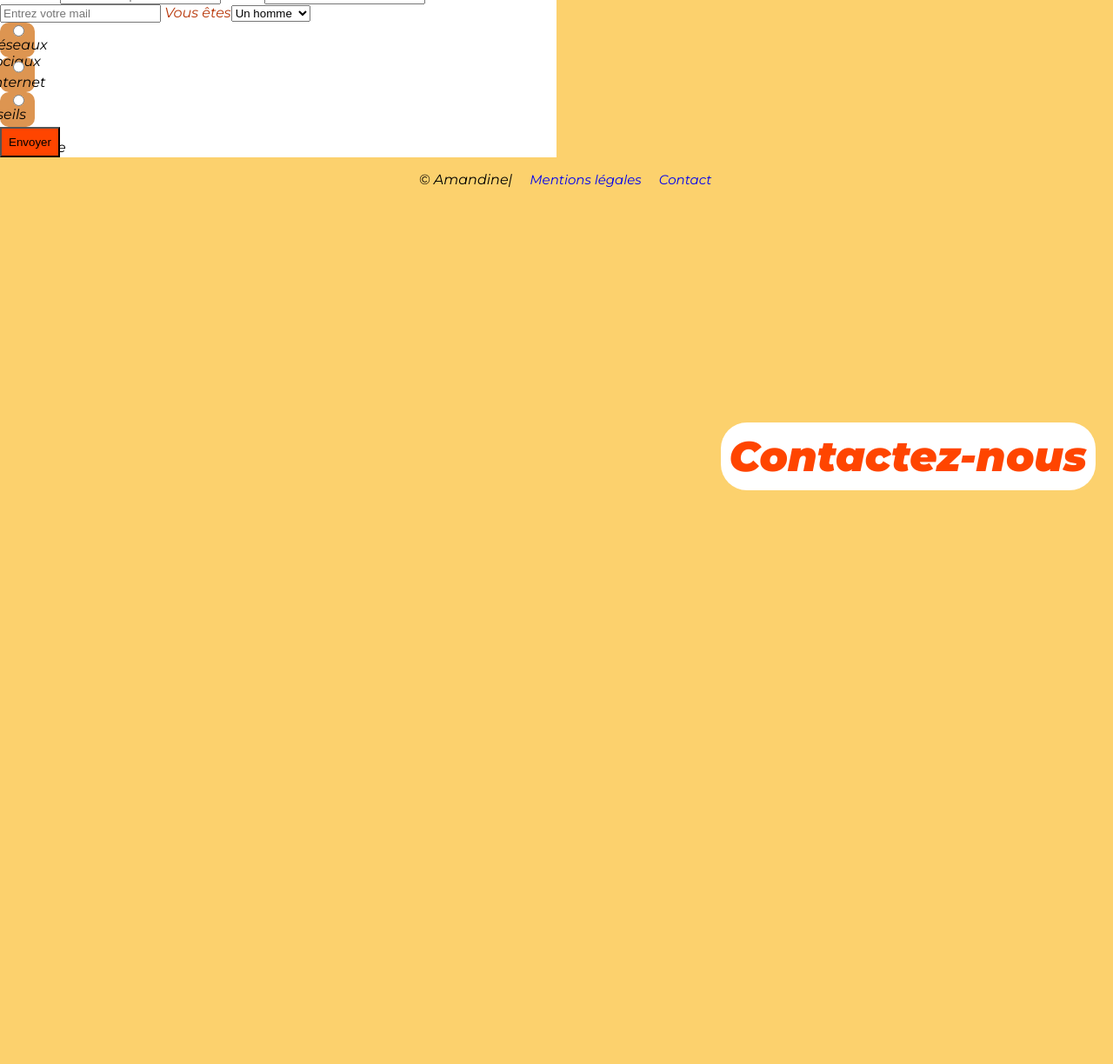
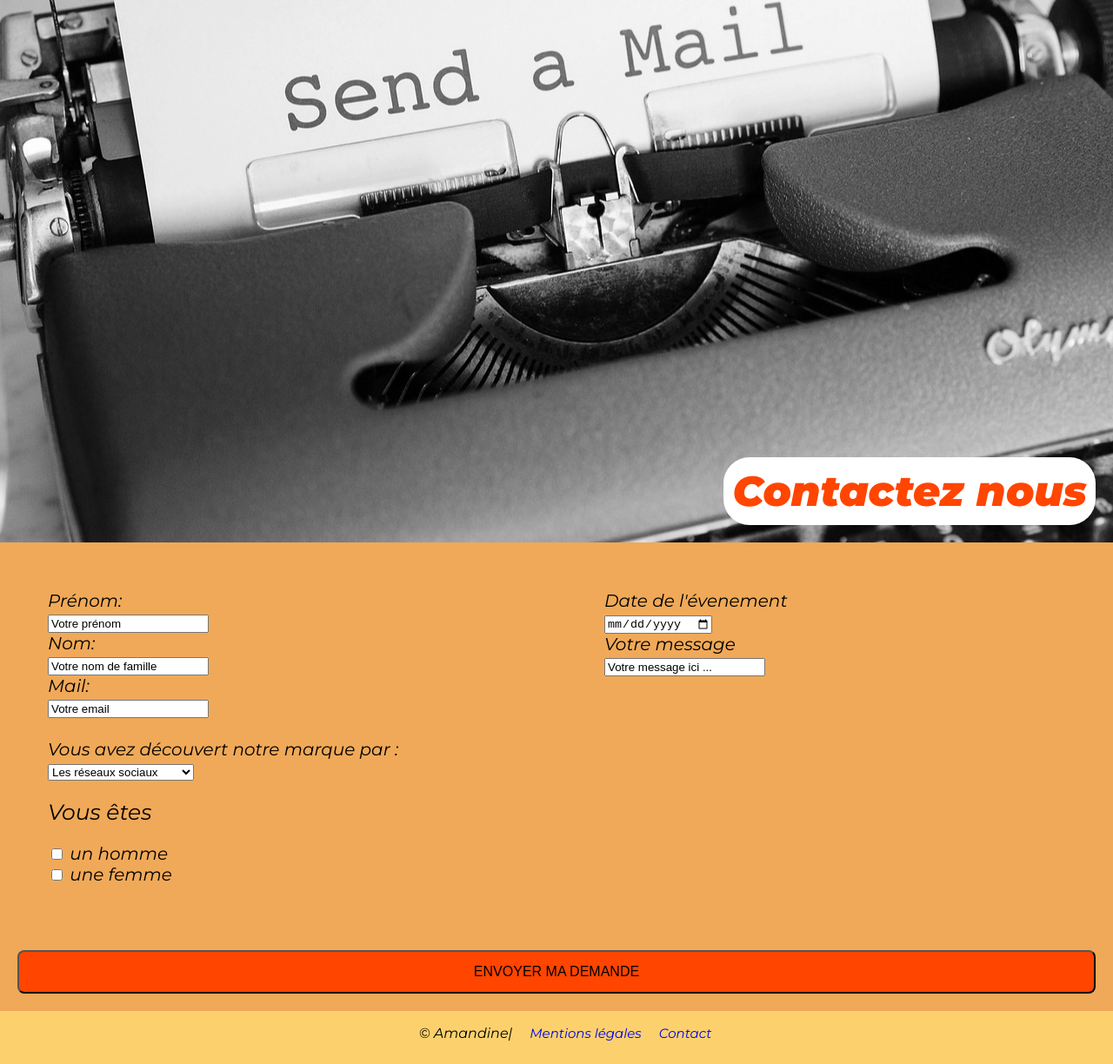
Before and after one commit to alieau/projet-happy-queen, a plain HTML site: page contact.html in a window 1280 px wide. Shown: the part 216-1440 px from the top of the page at 87% size. Before the commit the page ends 800 px from the top, so only its background shows below. Drawn offline with Linux system fonts and the light colour scheme; files whose address does not match are found by name.

Commit message:
form contact V2

```diff
--- a/contact.html
+++ b/contact.html
@@ -28,59 +28,58 @@
 
 
 
-  <main class="main">
-    <div class="container-header">
-      <h1 class="h1">Contactez-nous</h1>
+
+  <div class="contact-title">
+    <h1 class="h1">Contactez nous</h1>
   </div>
 
+  <form method="POST" action="mail.php">
 
-  <div class="container-form">
-    <form method ="POST" action="mail.php" class="form">
+    <main class="main">
 
-    <label for="prenom">Prénom</label>
-    <input type="text" name="prénom" placeholder="Entrez votre prénom" id="prénom">
+      <div class="space50">
+        <label for="prenom">Prénom:</label><br>
+        <input type="prenom" id="prenom" name="prenom" value="Votre prénom"><br>
+        <label for="name">Nom:</label><br>
+        <input type="text" id="name" name="name" value="Votre nom de famille">
+        <br>
+        <label for="mail"></label>Mail:</label><br>
+        <input type="text" id="mail" name="mail" value="Votre email">
+        <br><br>
 
+        <label for="titlle-scrolling-menu">Vous avez découvert notre marque par :</label>
+        <select name="scrolling-menu" id="scrolling-menu">
+          <option value="Réseaux sociaux">Les réseaux sociaux</option>
+          <option value="publicité">La publicité internet</option>
+          <option value="conseils">Sur conseils d'un proche</option>
+        </select>
 
-    <label for="nom">NOM</label>
-    <input type="text" name="nom" placeholder="Entrez votre nom" id="nom">
+        <h2 class="h2">Vous êtes </h2>
+        <input type="checkbox" id="homme" name="homme" value="homme">
+        <label for="homme">un homme</label><br>
 
-    <label for="email">Email</label>
-    <input type="text" name="mail" placeholder="Entrez votre mail" id="email">
-
-    <label for="menu_deroulant">Vous êtes<select>
-      <option value="Un homme">Un homme</option>
-      <option value="Une femme">Une femme</option>
-    </select>
-    </label>
-
-    <div class="form-groupe">
-
-      <label class="">
-        <input type="radio" name="choice" value="reseausocial"><pan> Réseaux sociaux</span>
-      </label>
-      <label>
-        <input type="radio" name="choice" value="internet"><pan> Internet</span>
-      </label>
-      <label>
-        <input type="radio" name="choice" value="conseil"><pan> Conseils d'une connaissance</span>
-      </label>
+        <input type="checkbox" id="femme" name="femme" value="femme">
+        <label for="femme">une femme</label><br>
 
       </div>
 
-    <input type="submit"  value="Envoyer" class="form-button">
+      <div class="space50"><label for="date">Date de l'évenement</label>
+        <label for="date"></label><br>
+        <input type="date" id="date" name="date" value="Choisissez une date">
+        <br>
+        <label for="message"></label> Votre message</label><br>
+        <input type="text" id="message" name="message" value="Votre message ici ..."><br>
 
 
- </form>
+
 
 
       </div>
 
 
+      <input type="submit" value="ENVOYER MA DEMANDE" class="form-button">
+    </main>
   </form>
-
-
-  </main>
-
 
   <footer>
 
--- a/style.css
+++ b/style.css
@@ -12,31 +12,27 @@ body {
   font-size: 16px;
 }
 
-.logo{
-  width:200px;
+.logo {
+  width: 200px;
 }
 
 .nav {
   align-self: flex-end;
-  font-size:100px;
-
+  font-size: 100px;
 }
 
 .color-link {
   background-color: white;
   margin-right: 15px;
   padding: 10px;
-  position:relative;
+  position: relative;
   border-radius: 8px;
   color: orangered;
-  font-size:20px;
+  font-size: 20px;
   justify-content: space-around;
   text-decoration: none;
   flex-wrap: wrap;
-
 }
-
-
 
 .main-top {
   background-image: url("./img/resultats/girl-12-V1.webp");
@@ -45,9 +41,7 @@ body {
   position: relative;
   height: 80vh;
   width: 100%;
-
 }
-
 
 .h1 {
   background-color: white;
@@ -57,14 +51,13 @@ body {
   bottom: 0px;
   right: 0px;
   padding: 10px;
-  margin:20px;
+  margin: 20px;
   font-size: 3em;
-
 }
 
 .main-middle-1 {
   padding: 0px;
-  margin:0px;
+  margin: 0px;
 }
 
 .title-main-middle {
@@ -74,196 +67,178 @@ body {
   bottom: -35px;
   right: 70px;
   border-radius: 30px;
-  font-size: 1,5em;
-  padding:20px;
+  font-size: 1, 5em;
+  padding: 20px;
   margin: 20px;
   z-index: 1;
   justify-content: center;
-
 }
 
 .image-container {
-
-  position:relative;
+  position: relative;
 }
 
 .image-1 {
   width: 100%;
 }
 
-
-.texte{
+.texte {
   background-color: rgb(240, 169, 88);
   font-size: 20px;
-  position:relative;
-  top:-20px;
-
-
+  position: relative;
+  top: -20px;
 }
 
-
-.p1{
-padding:35px;
-font-size:16px;
-margin:0px;
+.p1 {
+  padding: 35px;
+  font-size: 16px;
+  margin: 0px;
 }
 
-
-
-.container-footer{
-    text-align:center;
-    align-items:center;
-    padding-bottom:10px;
-    color:black
-
+.container-footer {
+  text-align: center;
+  align-items: center;
+  padding-bottom: 10px;
+  color: black;
 }
 
 /*Effets sur les liens du footer*/
 
-.footer-link{
-margin-right:20px;
+.footer-link {
+  margin-right: 20px;
 }
 
-.footer-link-1{
+.footer-link-1 {
   text-decoration: none;
-    list-style-type:none;
-    font-size:15px;
-    transition:0,4s;
-
+  list-style-type: none;
+  font-size: 15px;
+  transition: 0, 4s;
 }
 
-.footer-link-1:hover{
-font-size:20px;
-color:rgb(148, 76, 76);
-text-decoration:underline;
+.footer-link-1:hover {
+  font-size: 20px;
+  color: rgb(148, 76, 76);
+  text-decoration: underline;
 }
 
-
-.grid-list{
-display:flex;
-justify-content:center;
+.grid-list {
+  display: flex;
+  justify-content: center;
   align-items: center;
   flex-wrap: wrap;
 }
 
-.main-middle{
-margin:0px;
-padding:0px;
-padding:20px;
-
-
+.main-middle {
+  margin: 0px;
+  padding: 0px;
+  padding: 20px;
 }
-
-
 
 /*CONTACT */
 
-.container-header{
-background-image:url("./img/resultats/mail-5-V1.webp");
+.contact-title {
+  background-image: url("./img/resultats/mail-5-V1.webp");
+  background-position: center;
+  background-size: cover;
+  position: relative;
+  height: 80vh;
+  width: 100%;
 }
 
-
-.container-footer{ /*Spécificités liens footer */
-    text-align:center;
-    align-items:center;
-    padding-bottom:10px;
-    color:black
-
+.container-footer {
+  /*Spécificités liens footer */
+  text-align: center;
+  align-items: center;
+  padding-bottom: 10px;
+  color: black;
 }
 
-.footer-link{
+.footer-link {
   text-decoration: none;
-    list-style-type:none;
-    margin-right:20px;
+  list-style-type: none;
+  margin-right: 20px;
 }
 
-
-
-.grid-list{
-display:flex;
-justify-content:center;
+.grid-list {
+  display: flex;
+  justify-content: center;
   align-items: center;
   flex-wrap: wrap;
 }
 
-
-
-
-.container-footer{
-  text-align:center;
-  align-items:center;
-  padding-bottom:10px;
-  color:black
-
+.container-footer {
+  text-align: center;
+  align-items: center;
+  padding-bottom: 10px;
+  color: black;
 }
 
-
-
-.footer-link-1{
+.footer-link-1 {
   text-decoration: none;
-  list-style-type:none;
-  font-size:15px;
-  transition:0,4s;
-
+  list-style-type: none;
+  font-size: 15px;
+  transition: 0, 4s;
 }
 
-.footer-link-1:hover{
-font-size:20px;
-color:rgb(148, 76, 76);
-text-decoration:underline;
+.footer-link-1:hover {
+  font-size: 20px;
+  color: rgb(148, 76, 76);
+  text-decoration: underline;
 }
 
-.main{
-  display:flex;
-
+.main {
+  display: flex;
+  flex-wrap: wrap;
+  background-color: rgb(240, 169, 88);
 }
 
-.container-form{
-  display:flex;
-  flex-direction:column;
-  justify-content:flex-start;
-  align-items:center;
-  flex-wrap:wrap;
-  align-content:stretch;
-  background-color: white;
+.space50 {
   flex-basis: 50%;
+  padding: 20px;
+  box-sizing: border-box;
+  font-size: 20px;
+  padding: 55px;
 }
 
-
-.form{
-  color:rgb(184, 55, 9);
-
+input#name:focus {
+  border: 2px solid rgb(0, 255, 13);
 }
 
-.form-button{
-  color:black;
-  background-color:orangered;
-  border-radius:10 px;
-  padding:8px;
-  font-size: 16;
-
-
+.form-button {
+  color: black;
+  background-color: orangered;
+  padding: 10px;
+  font-size: 16px;
+  border-radius: 8px;
+  width: 100%;
+  font-size: 1, 2em;
+  height: 50px;
+  justify-content: center;
+  display: flex;
+  margin: 20px;
 }
 
-.form-groupe{
-  color:black;
-   align-items:left;
-  flex-basis;
-
+.form-button:hover {
+  color: black;
+  background-color: rgb(214, 143, 12);
+  padding: 0px;
+  font-size: 16px;
+  border-radius: 8px;
+  width: 100%;
+  font-size: 1, 2em;
+  height: 50px;
+  text-align: center;
+  align-items: center;
+  justify-content: center;
+  display: flex;
+  margin: 20px;
 }
 
-.form-groupe label{
-display:flex;
-flex-wrap:wrap;
-align-items:left;
-justify-content:center;
-width:40px;
-height:40px;
-border-radius:10px;
-background-color:rgb(221, 149, 81);
-margin-right:10px;
-cursor:pointer;
+.form-button:active {
+  border: 5px solid orangered;
+}
 
-
-
+.h2 {
+  font-size: 25px;
+  font-weight: unset;
 }
```
Lines whose indentation alone changed are shown as unchanged.
